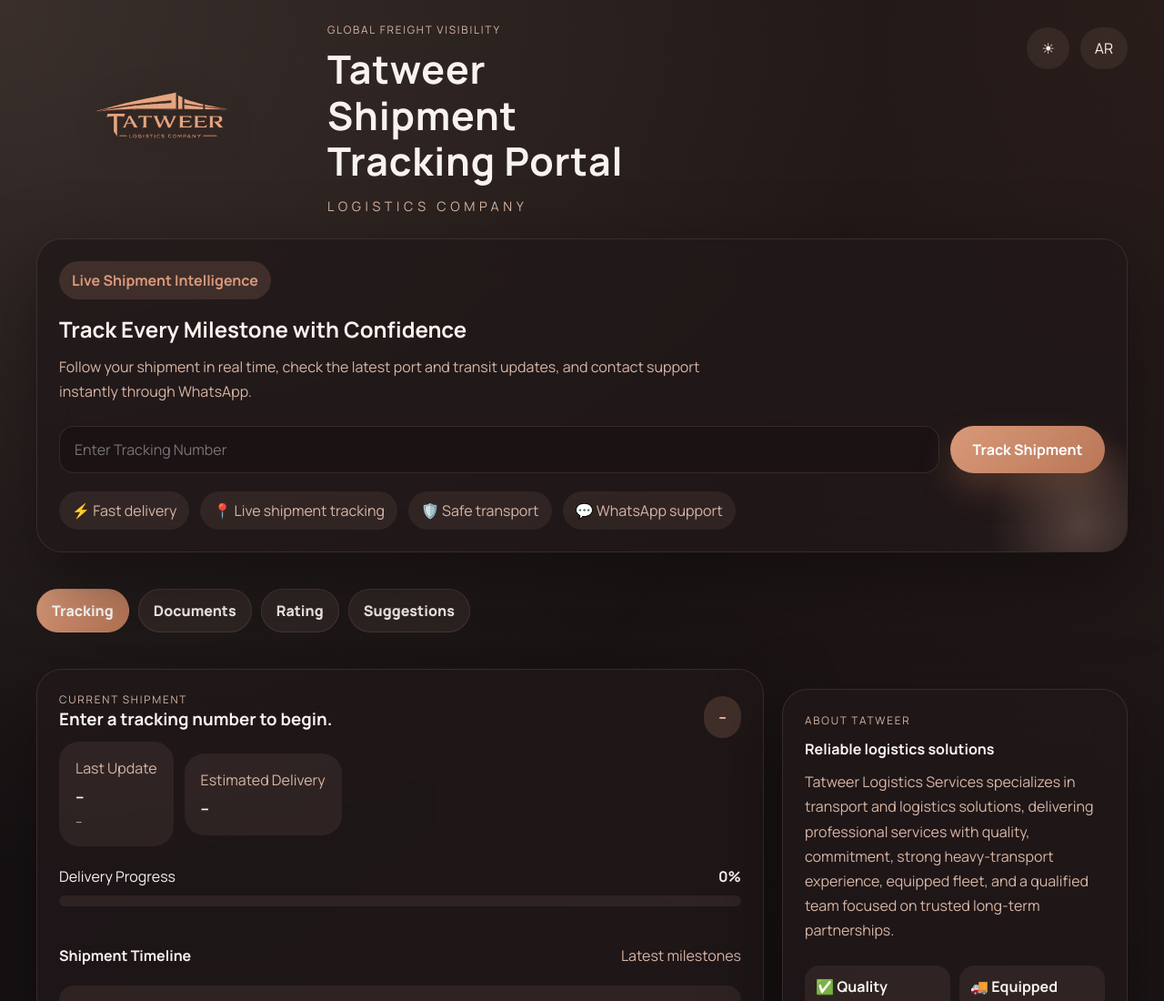
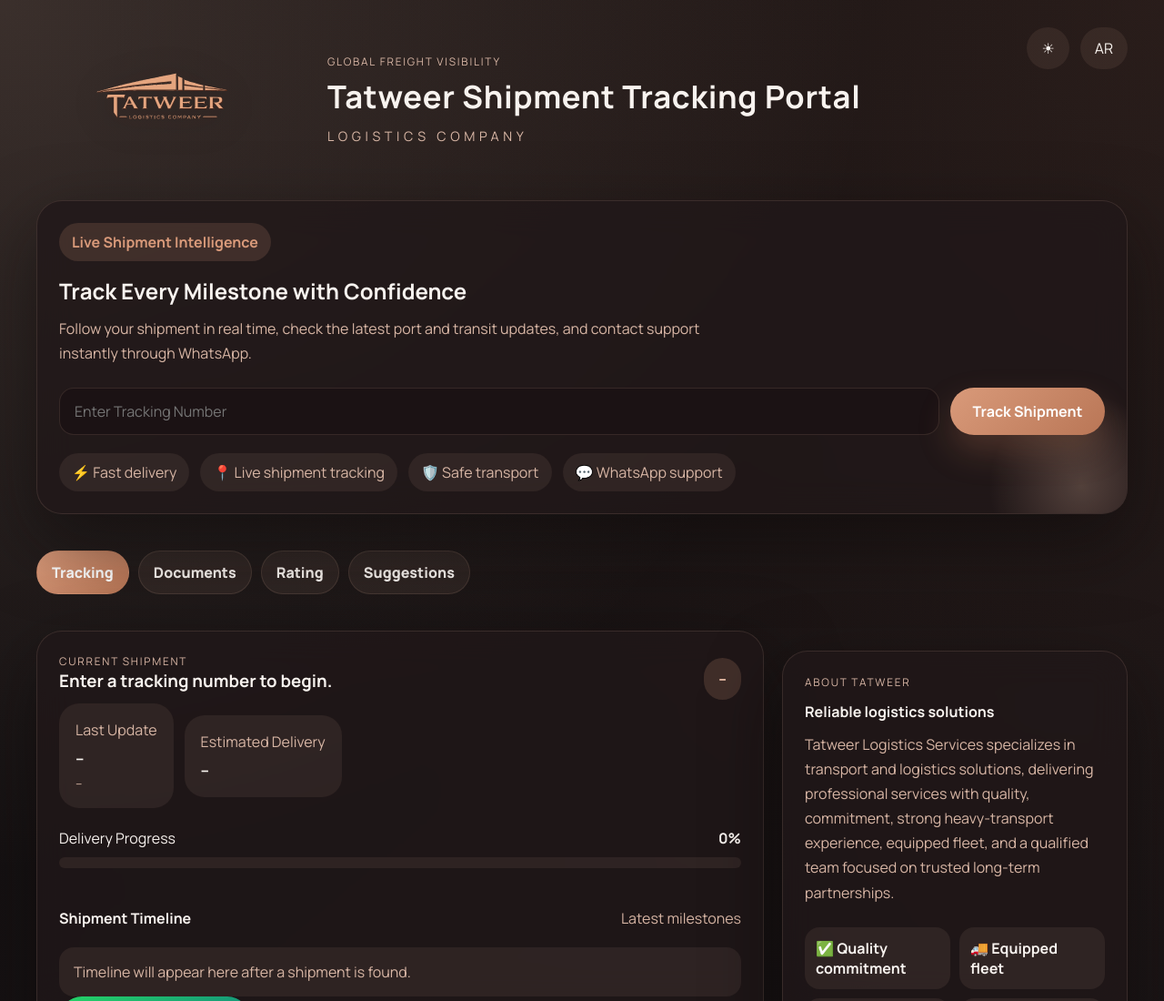
Before and after one commit to tatweertransportation-del/tatweer-shipment-tracker, a website: page index.html in a window 1280 px wide. Shown: the top 1100 px of the page at 91% size. Drawn offline with Linux system fonts and the light colour scheme.

Commit message:
Add files via upload

```diff
--- a/style.css
+++ b/style.css
@@ -142,10 +142,11 @@
 
 .brand {
   margin: 10px 0 0;
-  font-size: clamp(1.95rem, 3.35vw, 3.2rem);
+  font-size: clamp(1.7rem, 2.7vw, 2.95rem);
   letter-spacing: 0.02em;
   line-height: 1.18;
-  max-width: 12ch;
+  max-width: none;
+  white-space: nowrap;
 }
 
 .brand-subtitle {
@@ -998,7 +999,7 @@
   }
 
   .brand {
-    max-width: none;
+    white-space: normal;
     font-size: clamp(1.9rem, 8vw, 2.6rem);
   }
 
```
